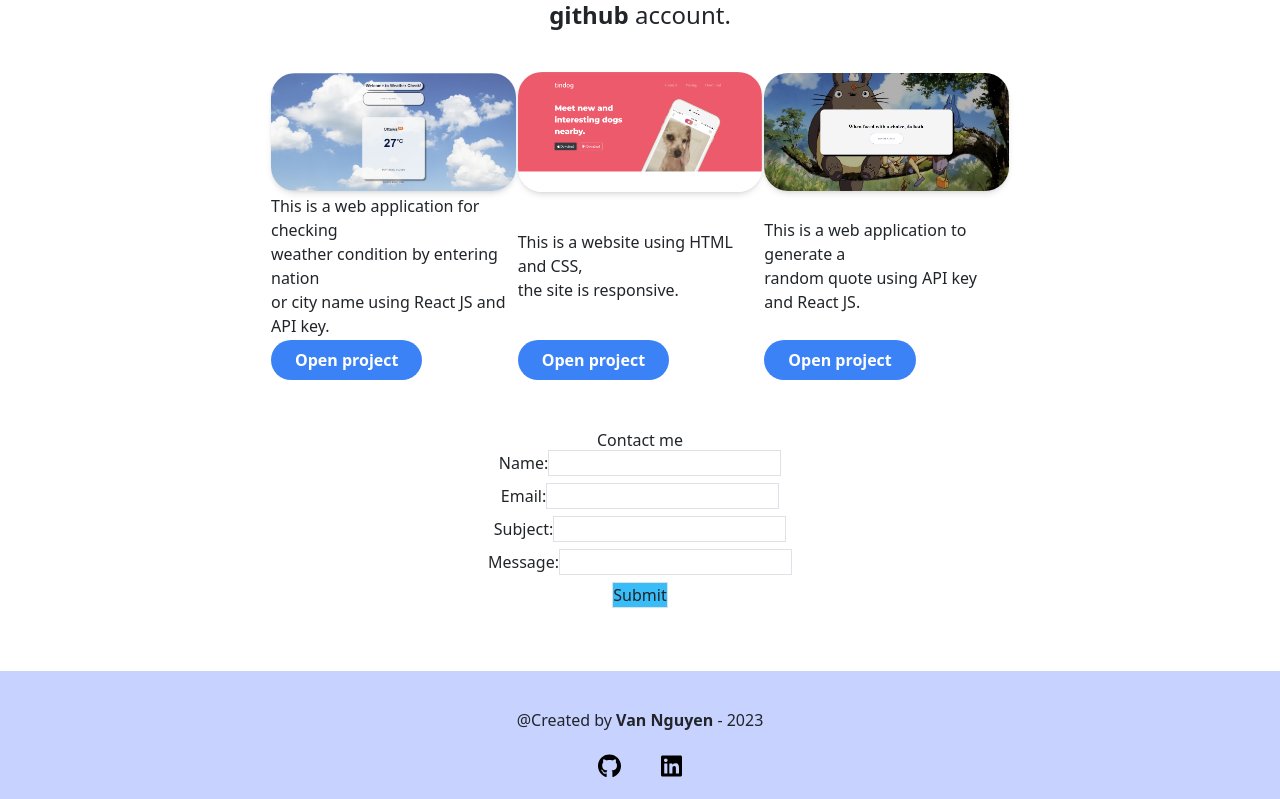
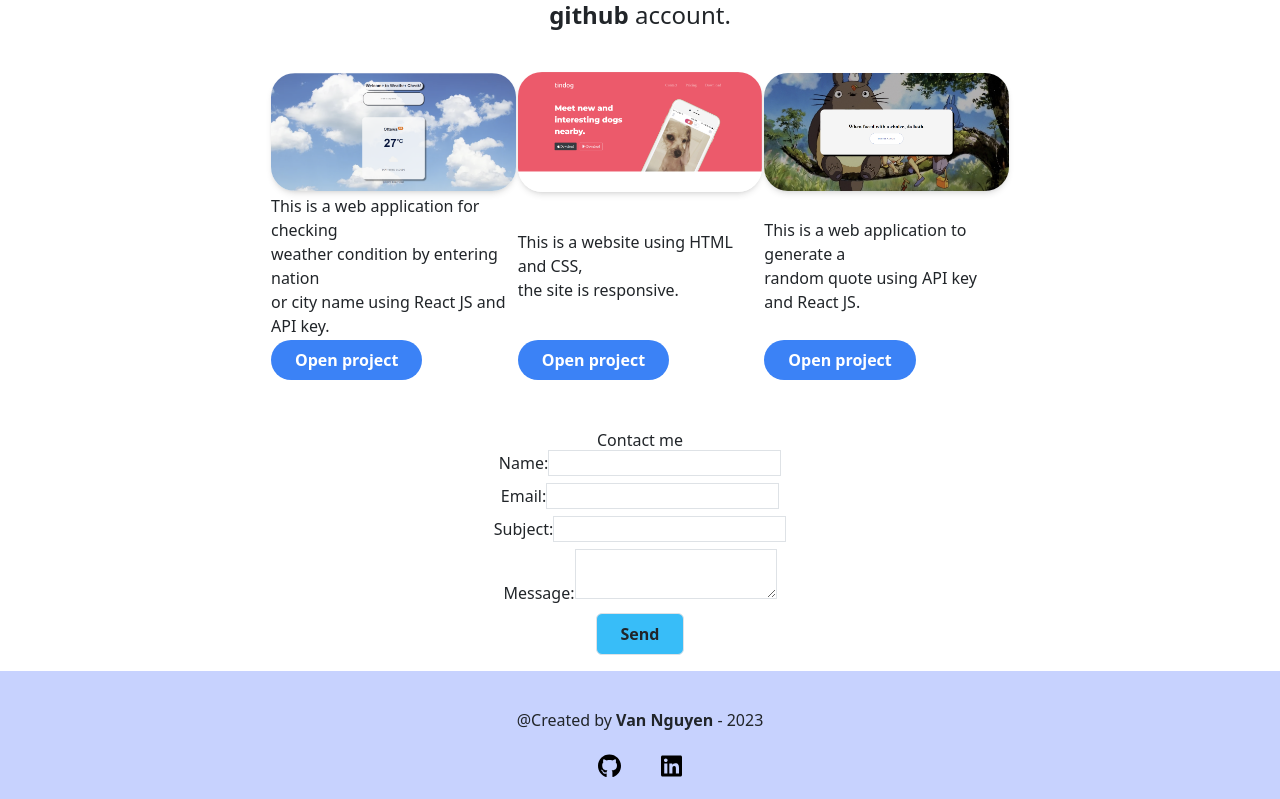
Before and after one commit to vanguyen333/mysiteO, a React (Vite) app: page / in a window 1280 px wide. Shown: the part 1808-2607 px from the top of the page. Built offline with nearby package versions, Linux system fonts and the light colour scheme.

Commit message:
styling button

```diff
--- a/src/components/Contact.jsx
+++ b/src/components/Contact.jsx
@@ -15,9 +15,14 @@ const Contact = () => {
         <input className="border" type="text" name="subject" id="subject" />
         <br />
         <label htmlFor="message">Message:</label>
-        <input className="border" type="text" name="message" id="message" />
+        <textarea className="border" type="text" name="message" id="message" />
         <br />
-        <button className="border bg-sky-400"> Submit</button>
+        <button
+          type="submit"
+          className="border rounded-md py-2 px-4 font-bold bg-sky-400"
+        >
+          Send
+        </button>
       </form>
     </div>
   );
```
